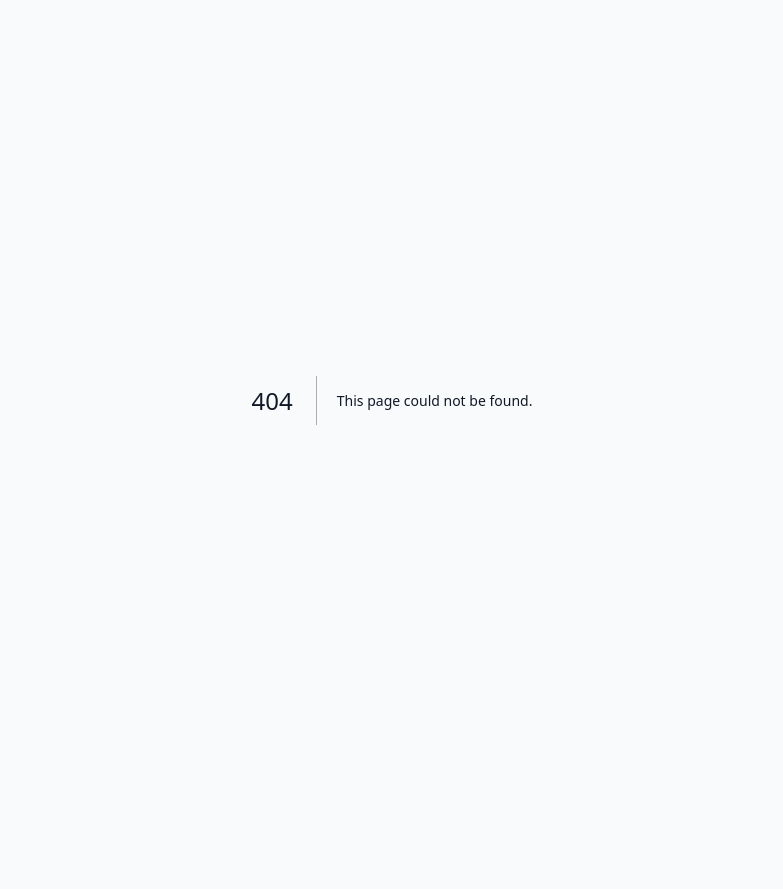
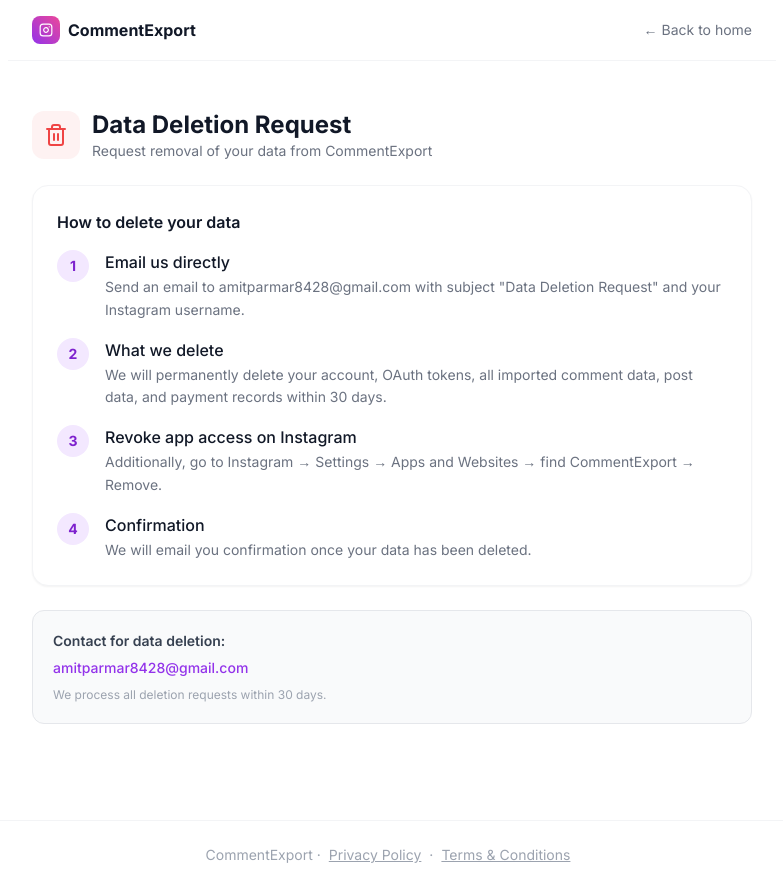
Before and after one commit to amitparmar1506/Instaexport, a Next.js app in the folder instaexport/frontend/: page /data-deletion in a window 1280 px wide. Before the commit this address had no page. Shown: the whole page, without its empty margins (248-1031 px from the left). Before the commit the page ends 800 px from the top, so only its background shows below. Built offline with nearby package versions, Linux system fonts and the light colour scheme.

Commit message:
Create page.tsx

```diff
--- /dev/null
+++ b/instaexport/frontend/src/app/data-deletion/page.tsx
@@ -0,0 +1,72 @@
+import Link from 'next/link';
+import { Instagram, Trash2 } from 'lucide-react';
+
+export const metadata = {
+  title: 'Data Deletion — CommentExport',
+};
+
+export default function DataDeletionPage() {
+  return (
+    <div className="min-h-screen bg-white">
+      <nav className="border-b border-gray-100 px-6 py-4 flex items-center justify-between max-w-3xl mx-auto">
+        <Link href="/" className="flex items-center gap-2 font-bold text-gray-900">
+          <div className="w-7 h-7 bg-gradient-to-tr from-purple-600 to-pink-500 rounded-lg flex items-center justify-center">
+            <Instagram className="w-3.5 h-3.5 text-white" />
+          </div>
+          CommentExport
+        </Link>
+        <Link href="/" className="text-sm text-gray-500 hover:text-gray-700">← Back to home</Link>
+      </nav>
+
+      <main className="max-w-3xl mx-auto px-6 py-12">
+        <div className="flex items-center gap-3 mb-6">
+          <div className="w-12 h-12 bg-red-50 rounded-xl flex items-center justify-center">
+            <Trash2 className="w-6 h-6 text-red-500" />
+          </div>
+          <div>
+            <h1 className="text-2xl font-bold text-gray-900">Data Deletion Request</h1>
+            <p className="text-sm text-gray-500">Request removal of your data from CommentExport</p>
+          </div>
+        </div>
+
+        <div className="card p-6 mb-6">
+          <h2 className="font-semibold text-gray-900 mb-4">How to delete your data</h2>
+          <ol className="space-y-4">
+            {[
+              { step: '1', title: 'Email us directly', desc: 'Send an email to amitparmar8428@gmail.com with subject "Data Deletion Request" and your Instagram username.' },
+              { step: '2', title: 'What we delete', desc: 'We will permanently delete your account, OAuth tokens, all imported comment data, post data, and payment records within 30 days.' },
+              { step: '3', title: 'Revoke app access on Instagram', desc: 'Additionally, go to Instagram → Settings → Apps and Websites → find CommentExport → Remove.' },
+              { step: '4', title: 'Confirmation', desc: 'We will email you confirmation once your data has been deleted.' },
+            ].map(({ step, title, desc }) => (
+              <li key={step} className="flex items-start gap-4">
+                <div className="w-8 h-8 bg-purple-100 rounded-full flex items-center justify-center text-purple-700 font-bold text-sm flex-shrink-0">
+                  {step}
+                </div>
+                <div>
+                  <p className="font-medium text-gray-900 mb-0.5">{title}</p>
+                  <p className="text-sm text-gray-500 leading-relaxed">{desc}</p>
+                </div>
+              </li>
+            ))}
+          </ol>
+        </div>
+
+        <div className="bg-gray-50 rounded-xl p-5 border border-gray-200">
+          <p className="text-sm font-semibold text-gray-700 mb-1">Contact for data deletion:</p>
+          <a href="mailto:amitparmar8428@gmail.com?subject=Data Deletion Request"
+            className="text-purple-600 font-medium hover:underline text-sm">
+            amitparmar8428@gmail.com
+          </a>
+          <p className="text-xs text-gray-400 mt-2">We process all deletion requests within 30 days.</p>
+        </div>
+      </main>
+
+      <footer className="border-t border-gray-100 py-6 text-center text-sm text-gray-400 mt-12">
+        <p>CommentExport ·
+          <Link href="/privacy" className="underline hover:text-gray-600 mx-2">Privacy Policy</Link>·
+          <Link href="/terms" className="underline hover:text-gray-600 mx-2">Terms & Conditions</Link>
+        </p>
+      </footer>
+    </div>
+  );
+}
```
